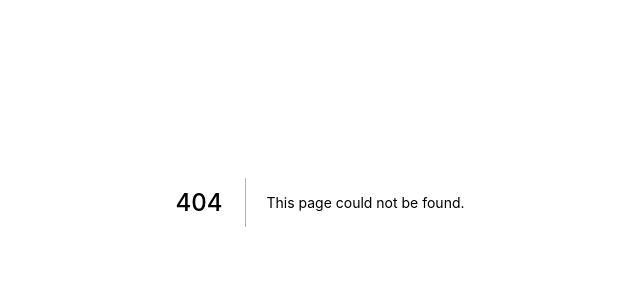
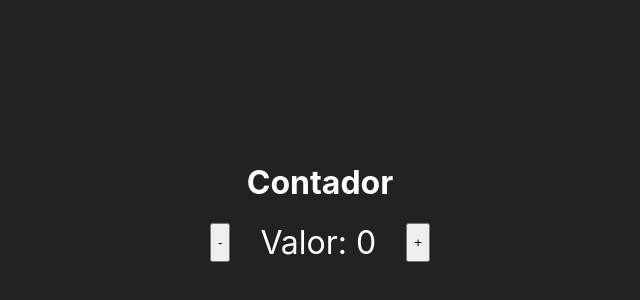
Before and after one commit to jordanobaluz/curso_nextjs, a Next.js app: page /estado/contador in a window 1280 px wide. Before the commit this address had no page. Shown: the part 198-498 px from the top of the page, without its empty margins (320-960 px from the left). Built offline with nearby package versions, Linux system fonts and the light colour scheme.

Commit message:
criação de um componente contador para realizar o desafio do curso

```diff
--- /dev/null
+++ b/pages/estado/contador.jsx
@@ -0,0 +1,31 @@
+import { useState } from "react"
+
+export default function contador() {
+    const estilo = {
+        display: "flex",
+        flexDirection: "column",
+        justifyContent: "center",
+        alignItems: "center",
+        backgroundColor: "#222",
+        color: "#FFF",
+        height: "100vh"
+    }
+
+    const [valor, setValor] = useState(0);
+
+    return (
+        <div style={estilo}>
+            <h1>Contador</h1>
+            <div style={{
+                display: "flex",
+                width: "250px",
+                justifyContent: "space-around",
+                fontSize: "2rem"
+            }}>
+                <button onClick={() => setValor(valor - 1)}>-</button>
+                <span>Valor: {valor}</span>
+                <button onClick={() => setValor(valor + 1)}>+</button>
+            </div>
+        </div>
+    )
+}
```
